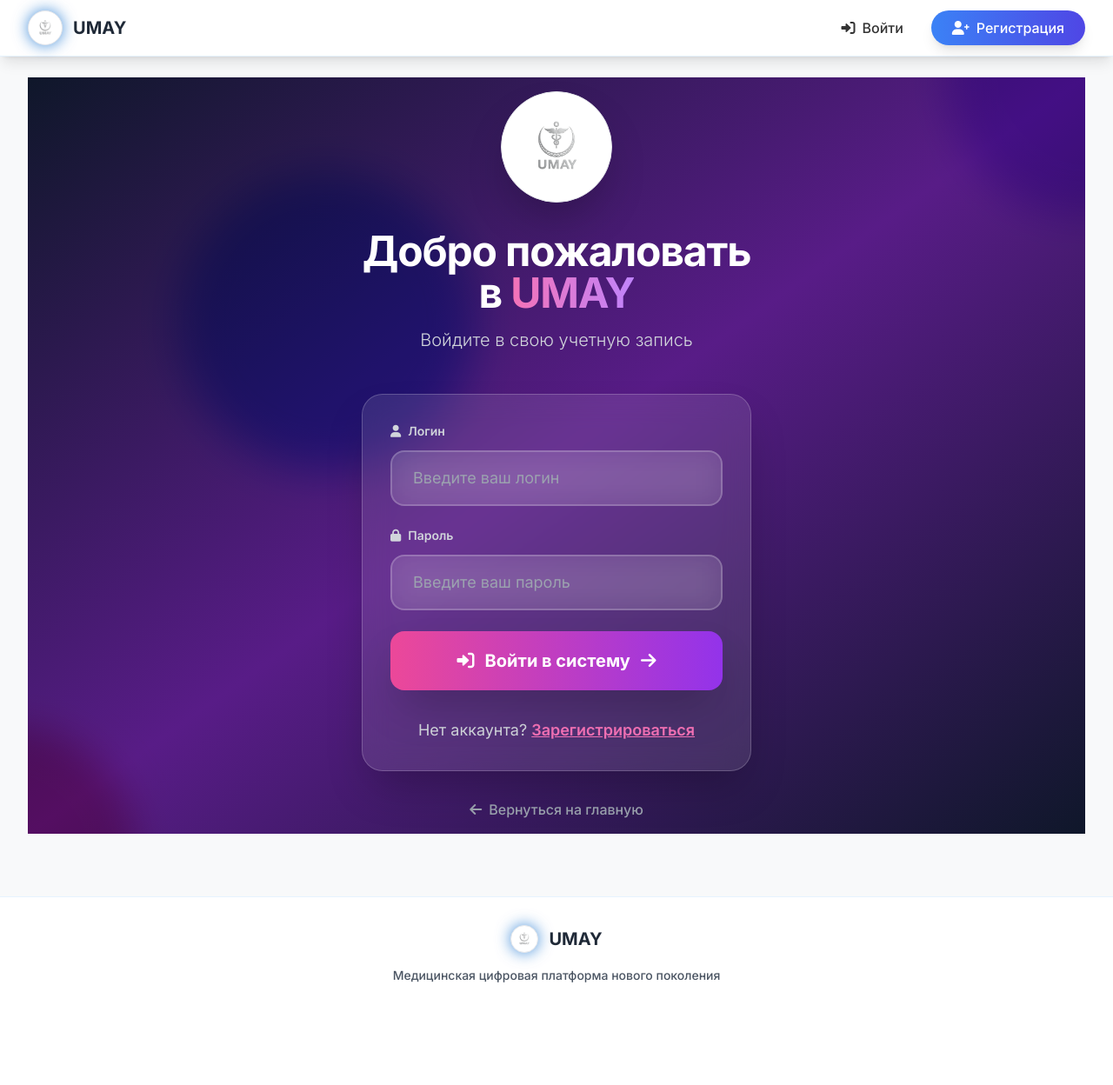
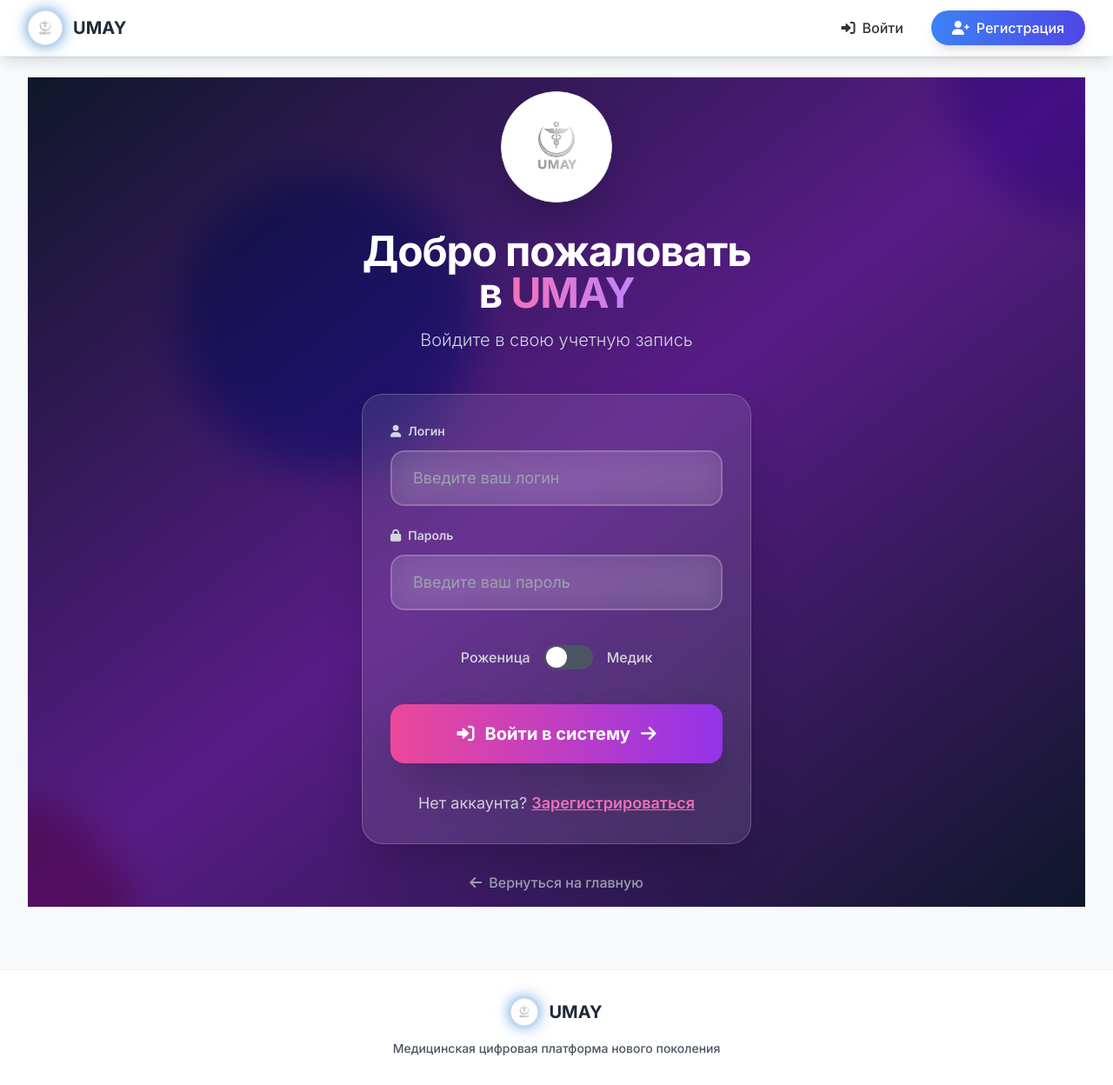
Before and after one commit to Sapar-ali/UMAY_app, a Flask app: page /login in a window 1280 px wide. Shown: the whole page at 87% size. Before the commit the page ends 1130 px from the top, so only its background shows below. Run offline with Flask 3, Linux system fonts and the light colour scheme; parts of the project's set-up code (start-up, migrations or seed data) failed here and were passed over; some libraries are stand-ins or nearby versions.

Commit message:
ДОБАВЛЕН ПЕРЕКЛЮЧАТЕЛЬ 'МЕДИК' на странице входа - система теперь понимает тип пользователя

```diff
--- a/app.py
+++ b/app.py
@@ -318,19 +318,20 @@ def login():
     if request.method == 'POST':
         login = request.form.get('login')
         password = request.form.get('password')
-
-        # Check both databases for the user
+        is_medic = request.form.get('is_medic') == 'on'  # Переключатель "Медик"
+
+        # Определяем, какую базу данных проверять на основе переключателя
         user = None
         app_type = None
 
-        # First check UMAY Pro database
-        with app.app_context():
-            user = db.session.query(UserPro).filter_by(login=login).first()
-            if user:
-                app_type = 'pro'
-
-        # Then check UMAY Mama database
-        if not user:
+        if is_medic:
+            # Если переключатель "Медик" включен - ищем в UMAY Pro
+            with app.app_context():
+                user = db.session.query(UserPro).filter_by(login=login).first()
+                if user:
+                    app_type = 'pro'
+        else:
+            # Если переключатель "Медик" выключен - ищем в UMAY Mama
             with app.app_context():
                 user = db.session.query(UserMama).filter_by(login=login).first()
                 if user:
@@ -355,7 +356,10 @@ def login():
                 flash('Добро пожаловать в UMAY Pro!', 'success')
                 return redirect(url_for('dashboard'))
         else:
-            flash('Неверный логин или пароль!', 'error')
+            if is_medic:
+                flash('Неверный логин или пароль для медицинского персонала!', 'error')
+            else:
+                flash('Неверный логин или пароль для рожениц!', 'error')
 
     return render_template('login.html')
 
--- a/templates/login.html
+++ b/templates/login.html
@@ -49,6 +49,19 @@
                                required
                                class="w-full px-6 py-4 bg-white/10 border-2 border-white/20 rounded-2xl text-white placeholder-gray-400 focus:border-pink-400 focus:bg-white/20 transition-all duration-300 text-lg backdrop-blur-lg"
                                placeholder="Введите ваш пароль">
+                    </div>
+
+                    <!-- Переключатель "Медик" -->
+                    <div class="flex items-center justify-center space-x-4 py-4">
+                        <span class="text-gray-300 font-medium">Роженица</span>
+                        <label class="relative inline-flex items-center cursor-pointer">
+                            <input type="checkbox"
+                                   name="is_medic"
+                                   class="sr-only peer"
+                                   id="medic-toggle">
+                            <div class="w-14 h-7 bg-gray-600 peer-focus:outline-none peer-focus:ring-4 peer-focus:ring-pink-300 rounded-full peer peer-checked:after:translate-x-full peer-checked:after:border-white after:content-[''] after:absolute after:top-[2px] after:left-[2px] after:bg-white after:rounded-full after:h-6 after:w-6 after:transition-all peer-checked:bg-pink-500"></div>
+                        </label>
+                        <span class="text-gray-300 font-medium">Медик</span>
                     </div>
 
                     <button type="submit"
```
